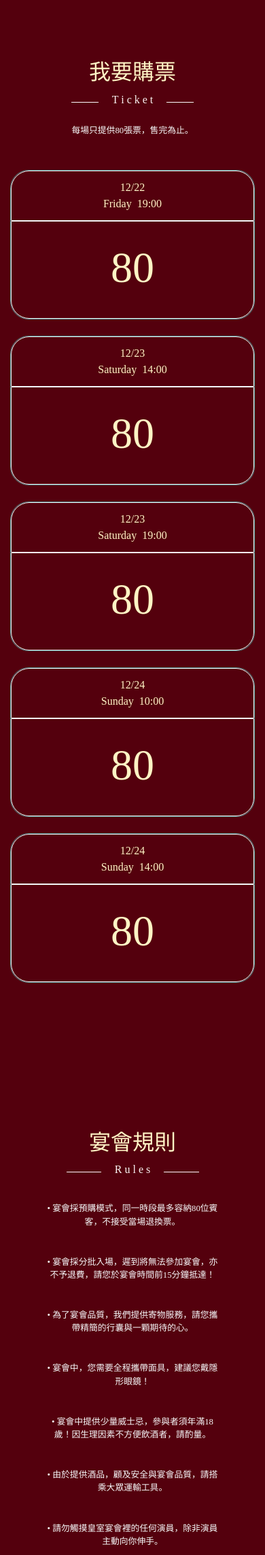
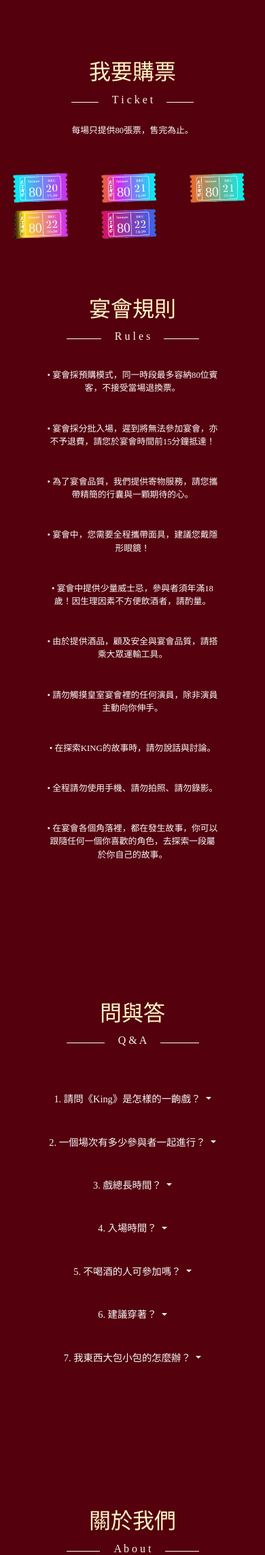
Before and after one commit to d614444/IMchurch, a Django app: page /iMKING/ in a window 390 px wide. Shown: the part 1556-3844 px from the top of the page at 68% size. Run offline with Django 3.2, Linux system fonts and the light colour scheme; style sheets or scripts are compiled from the project's sources; some libraries are stand-ins or nearby versions; some web fonts are replaced.

Commit message:
imchurch_finishv1.2

```diff
--- a/static/scss/church.scss
+++ b/static/scss/church.scss
@@ -251,3 +251,19 @@ hr#six:after{
 	font-size:1.2rem;
 	font-weight: 200;
 }
+.ticket{
+	width: 90%
+}
+.ticket-2{
+	width: 60%
+}
+#ticket-1{
+	position: absolute;
+    font-size: 350%;
+    color: #f2f7f7;
+    top: 30%;
+    left: 29%;
+    font-weight: 400;
+    transform: rotate(-3deg);
+    font-family: 'Times New Roman', Times, serif;
+}
--- a/templates/main.html
+++ b/templates/main.html
@@ -19,6 +19,39 @@
 <body>
 
 	<style>
+		@media screen and (max-width: 768px){
+		#navbar a{
+			font-size: 80%;
+		}
+		.lead{
+			font-size:0.8rem;
+		}
+		.card-body a:hover {
+			color:whitesmoke;
+		}
+		.QA-text{
+			font-size:0.9rem;
+		}
+		.QA-body{
+			font-size:0.8rem;
+		}
+		.card-area{
+			flex-direction: column;
+		}
+		#ticket-1{
+			position: absolute;
+    		font-size: 168%;
+    		color: #f2f7f7;
+    		top: 30%;
+    		left: 30%;
+    		font-weight: 400;
+    		transform: rotate(-3deg);
+    		font-family: 'Times New Roman', Times, serif;
+		}
+		#section-4{
+			margin-top:3rem
+		}
+}
 	@media screen and (max-width: 667px){
 		#navbar a{
 			font-size: 80%;
@@ -37,6 +70,19 @@
 		}
 		.card-area{
 			flex-direction: column;
+		}
+		#ticket-1{
+			position: absolute;
+    		font-size: 133%;
+    		color: #f2f7f7;
+    		top: 37%;
+    		left: 33%;
+    		font-weight: 400;
+    		transform: rotate(-3deg);
+    		font-family: 'Times New Roman', Times, serif;
+		}
+		#section-4{
+			margin-top:5rem
 		}
 }
 		@media screen and (max-width: 650px){
@@ -57,6 +103,16 @@
 		}
 		.card-title{
 			font-size:1rem;
+		}
+		#ticket-1{
+			position: absolute;
+    		font-size: 125%;
+    		color: #f2f7f7;
+    		top: 33%;
+    		left: 32%;
+    		font-weight: 400;
+    		transform: rotate(-3deg);
+    		font-family: 'Times New Roman', Times, serif;
 		}
 }
 
@@ -134,89 +190,39 @@
 			<hr id='three' class=''>
 			<p class="lead pt-3">每場只提供80張票，售完為止。</p>
 		</div>
-		{% comment %} <iframe id = 'kktix' class="kktix" src="https://kktix.com/tickets_widget?slug=db9c7ecb" frameborder="0" height="350" width="100%" vspace="0" hspace="0" marginheight="5" marginwidth="5" scrolling="auto" allowtransparency="true"  style="background-color: #45a163;"></iframe>	 {% endcomment %}
-			<div class="card-deck  card-area">
-				<div class="card card-sell mb-4">
+		<div class="row align-items-center">
+			<div class = "col-4">
 				<a href="https://imchurchking.kktix.cc/events/db9c7ecb" target="_blank">
-					<div class="card-header sell-header">
-						<div class="my-0 d-flex justify-content-center ">
-							<div class='card-title my-0 mx-3'>12/22</div>
-						 </div>
-						 <div class="my-0 d-flex justify-content-center ">
-						 	<div class='card-title my-0 mx-1'>Friday</div>
-							<div class='card-title my-0 mx-1'>19:00</div>
-						</div>
-					</div>
-					<div class="card-body sell-body">
-						<div class="my-0 d-flex justify-content-center sell-body-text">80</div>
-					</div>
+				<span id="ticket-1" >80</span>
+				<img src="{% static "images/20.png" %}" class="  ticket" alt="Responsive image">
 				</a>
 			</div>
-				<div class="card card-sell mb-4">
+			<div class = "col-4">
 				<a href="https://imchurchking.kktix.cc/events/db9c7ecb" target="_blank">
-					<div class="card-header sell-header">
-						<div class="my-0 d-flex justify-content-center ">
-							<div class='card-title my-0 mx-3'>12/23</div>
-						</div>
-						<div class="my-0 d-flex justify-content-center ">
-							<div class='card-title my-0 mx-1'>Saturday</div>
-							<div class='card-title my-0 mx-1'>14:00</div>
-						</div>
-					</div>
-					<div class="card-body sell-body">
-						<div class="my-0 d-flex justify-content-center sell-body-text">80</div>
-					</div>
+				<span id="ticket-1" >80</span>
+				<img src="{% static "images/21-1.png" %}" class="ticket" alt="Responsive image">
 				</a>
 			</div>
-			<div class="card card-sell mb-4">
+			<div class = "col-4">
 				<a href="https://imchurchking.kktix.cc/events/db9c7ecb" target="_blank">
-				<div class="card-header sell-header">
-					<div class="my-0 d-flex justify-content-center ">
-						<div class='card-title my-0 mx-3'>12/23</div>
-					</div>
-					<div class="my-0 d-flex justify-content-center ">
-						<div class='card-title my-0 mx-1'>Saturday</div>
-						<div class='card-title my-0 mx-1'>19:00</div>
-					</div>
-				</div>
-				<div class="card-body sell-body">
-					<div class="my-0 d-flex justify-content-center sell-body-text">80</div>
-				</div>
+				<span id="ticket-1" >80</span>
+				<img src="{% static "images/21-2.png" %}" class="  ticket" alt="Responsive image">
 				</a>
 			</div>
-			<div class="card card-sell mb-4">
+			<div class = "col-4">
 				<a href="https://imchurchking.kktix.cc/events/db9c7ecb" target="_blank">
-				<div class="card-header sell-header">
-					<div class="my-0 d-flex justify-content-center ">
-						<div class='card-title my-0 mx-3'>12/24</div>
-					</div>
-					<div class="my-0 d-flex justify-content-center ">
-						<div class='card-title my-0 mx-1'>Sunday</div>
-						<div class='card-title my-0 mx-1'>10:00</div>
-					</div>
-				</div>
-				<div class="card-body sell-body">
-					<div class="my-0 d-flex justify-content-center sell-body-text">80</div>
-				</div>
+				<span id="ticket-1" >80</span>
+				<img src="{% static "images/22-1.png" %}" class="  ticket" alt="Responsive image">
 				</a>
 			</div>
-			<div class="card card-sell mb-4">
-				<div class="card-header sell-header">
+			<div class = "col-4">
 				<a href="https://imchurchking.kktix.cc/events/db9c7ecb" target="_blank">
-					<div class="my-0 d-flex justify-content-center ">
-						<div class='card-title my-0 mx-3'>12/24</div>
-					</div>
-					<div class="my-0 d-flex justify-content-center ">
-						<div class='card-title my-0 mx-1'>Sunday</div>
-						<div class='card-title my-0 mx-1'>14:00</div>
-					</div>
-				</div>
-				<div class="card-body sell-body">
-					<div class="my-0 d-flex justify-content-center sell-body-text">80</div>
-				</div>
+				<span id="ticket-1" >80</span>
+				<img src="{% static "images/22-2.png" %}" class=" ticket " alt="Responsive image">
 				</a>
 			</div>
 		</div>
+
 	</section>
 	<section class="container part nav-part" id="section-4">
 		<div class='part-1 lead text-center' >
```
Also changed, not shown: static/scss/church.css (+16 -0 lines), static/images/20.png (added), static/images/21-1.png (added), static/images/21-2.png (added), static/images/22-1.png (added), static/images/22-2.png (added), 3 other files. Lines whose indentation alone changed are shown as unchanged.
